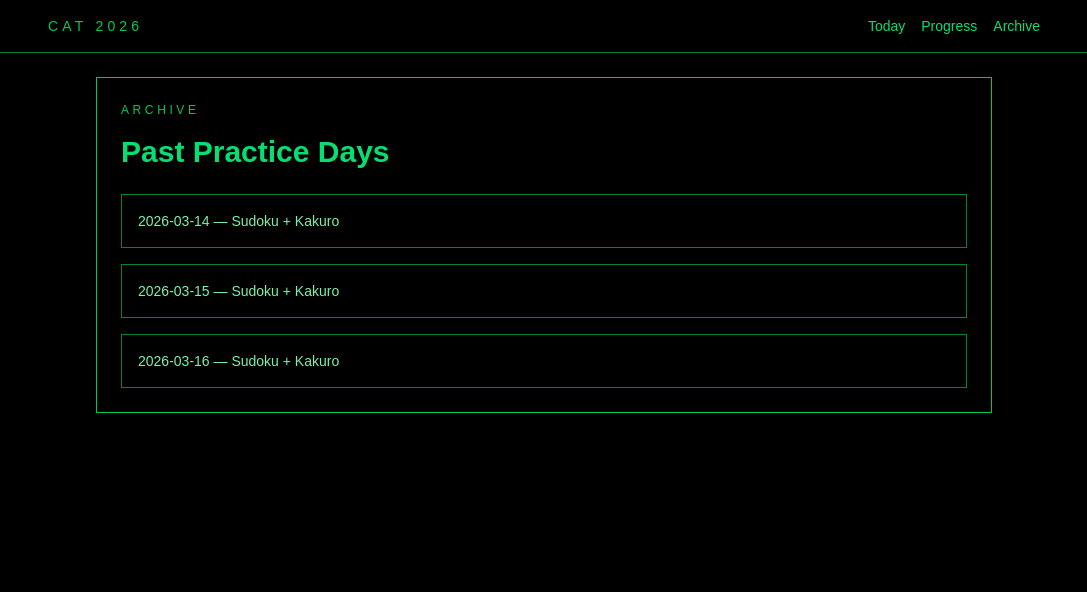
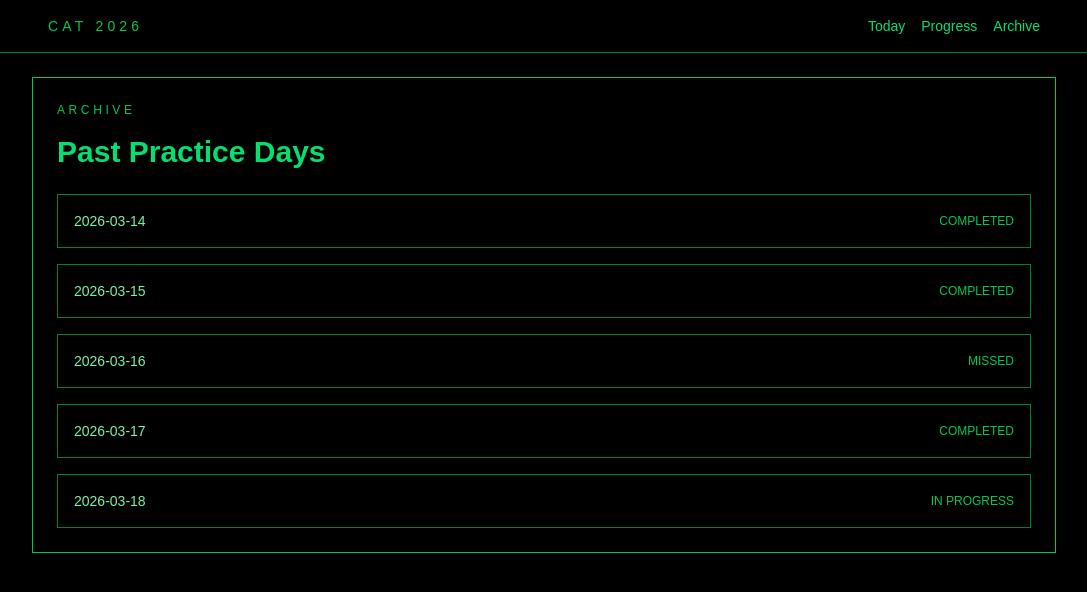
Before and after one commit to varshasee/puzzle-practise, a Next.js app in the folder cat2026-web/: page /archive in a window 1280 px wide. Shown: the top 592 px of the page, without its empty margins (96-1183 px from the left). Built offline with nearby package versions, Linux system fonts and the light colour scheme.

Commit message:
feat: improve archive page

```diff
--- a/cat2026-web/app/archive/page.tsx
+++ b/cat2026-web/app/archive/page.tsx
@@ -1,7 +1,15 @@
+const archiveDays = [
+  { date: "2026-03-14", status: "Completed" },
+  { date: "2026-03-15", status: "Completed" },
+  { date: "2026-03-16", status: "Missed" },
+  { date: "2026-03-17", status: "Completed" },
+  { date: "2026-03-18", status: "In Progress" },
+];
+
 export default function ArchivePage() {
   return (
     <main className="min-h-screen bg-black text-green-400 p-6">
-      <div className="mx-auto max-w-4xl border border-green-500 p-6">
+      <div className="mx-auto max-w-5xl border border-green-500 p-6">
         <p className="text-xs uppercase tracking-[0.3em] text-green-500 mb-4">
           Archive
         </p>
@@ -9,17 +17,15 @@ export default function ArchivePage() {
         <h1 className="text-3xl font-bold mb-6">Past Practice Days</h1>
 
         <div className="space-y-4">
-          <div className="border border-green-700 p-4">
-            <p className="text-sm text-green-300">2026-03-14 — Sudoku + Kakuro</p>
-          </div>
-
-          <div className="border border-green-700 p-4">
-            <p className="text-sm text-green-300">2026-03-15 — Sudoku + Kakuro</p>
-          </div>
-
-          <div className="border border-green-700 p-4">
-            <p className="text-sm text-green-300">2026-03-16 — Sudoku + Kakuro</p>
-          </div>
+          {archiveDays.map((day) => (
+            <div
+              key={day.date}
+              className="border border-green-700 p-4 flex items-center justify-between"
+            >
+              <p className="text-sm text-green-300">{day.date}</p>
+              <p className="text-xs uppercase text-green-500">{day.status}</p>
+            </div>
+          ))}
         </div>
       </div>
     </main>
```
